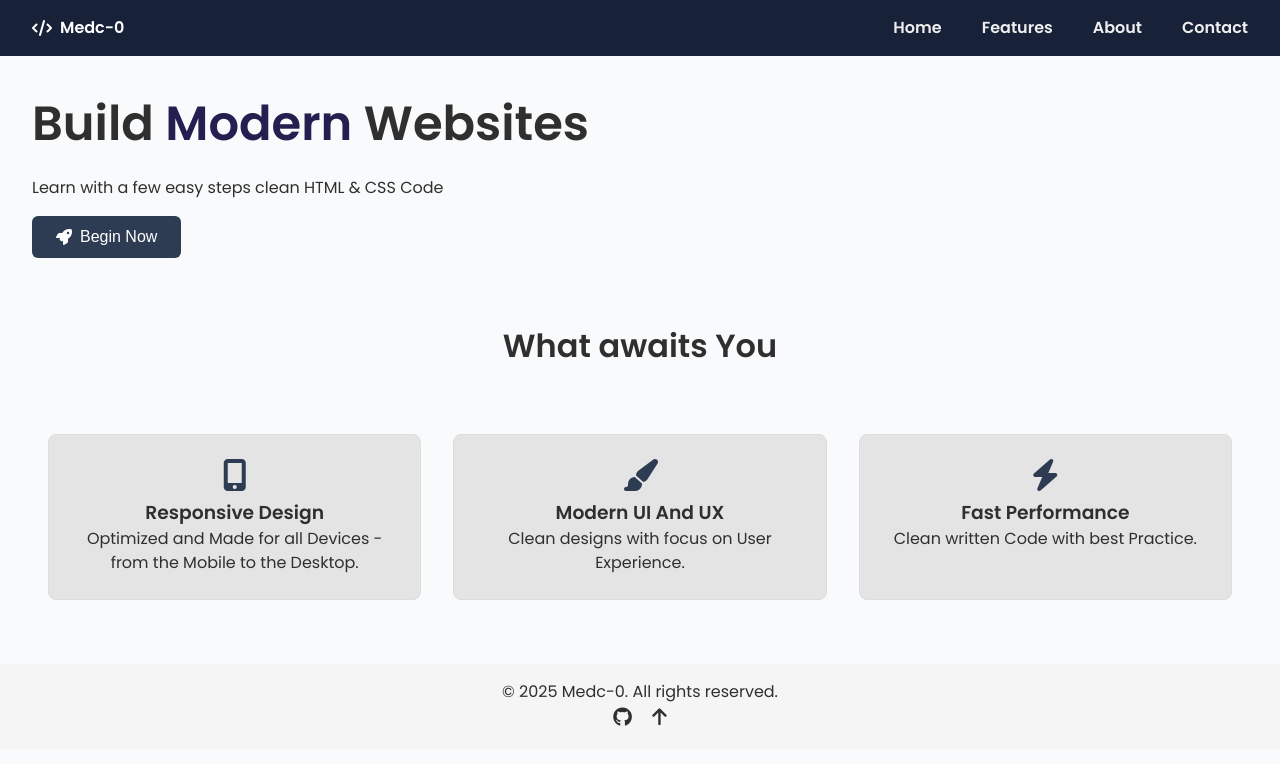
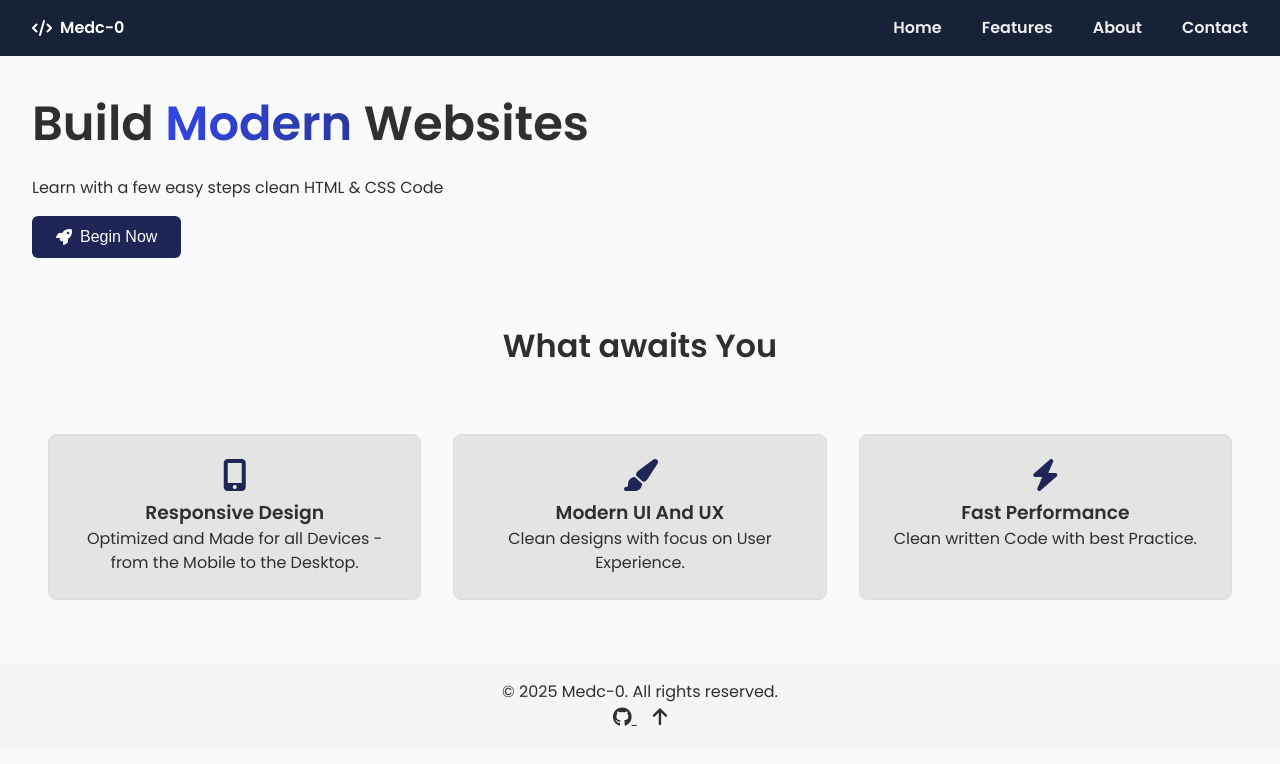
Before and after one commit to medc-0/Static-Landing-Page, a plain HTML site: page index.html in a window 1280 px wide. Drawn offline with Linux system fonts and the light colour scheme.

Commit message:
Upgrades to Website

```diff
--- a/src/styles/base.css
+++ b/src/styles/base.css
@@ -1,10 +1,6 @@
-/*
-Start of the base.css file
-Base rules and global values and reset are set here.
-*/
 :root {
   /* Colors */
-  --color-primary: #2d3c53;
+  --color-primary: hsl(234, 47%, 23%);
   --color-bg: #f9fafb;
   --color-text: #2f2f2f;
   --color-bg-alt: #e4e4e4;
@@ -32,7 +28,6 @@ Base rules and global values and reset are set here.
   --bp-desktop: 1200px;
 }
 
-/* Dark Mode */
 .dark-mode {
   --color-bg: #1b2439;
   --color-text: #e2e8f0;
@@ -60,9 +55,7 @@ body {
   line-height: 1.5;
 }
 
-/* Images */
 img {
   max-width: 100%;
   display: block;
 }
-/* --- */
--- a/src/styles/components.css
+++ b/src/styles/components.css
@@ -1,8 +1,3 @@
-/*
-Start of the components.css file
-Components styles
-*/
-
 .btn {
   display: inline-flex;
   align-items: center;
@@ -39,7 +34,11 @@ Components styles
 }
 
 .header__specify {
-    color: hsl(244, 44%, 22%);
+  background: linear-gradient(90deg, hsl(233, 76%, 54%), hsl(233, 58%, 40%));
+  background-clip: text;
+  -webkit-background-clip: text;
+  color: transparent;
+  -webkit-text-fill-color: transparent;
   font-weight: bold;
 }
 
@@ -55,5 +54,3 @@ Components styles
     transform: translateY(0);
   }
 }
-
-/* --- */
```
Also changed, not shown: index.html (+4 -2 lines), src/styles/layout.css (+4 -12 lines). Lines whose indentation alone changed are shown as unchanged.
